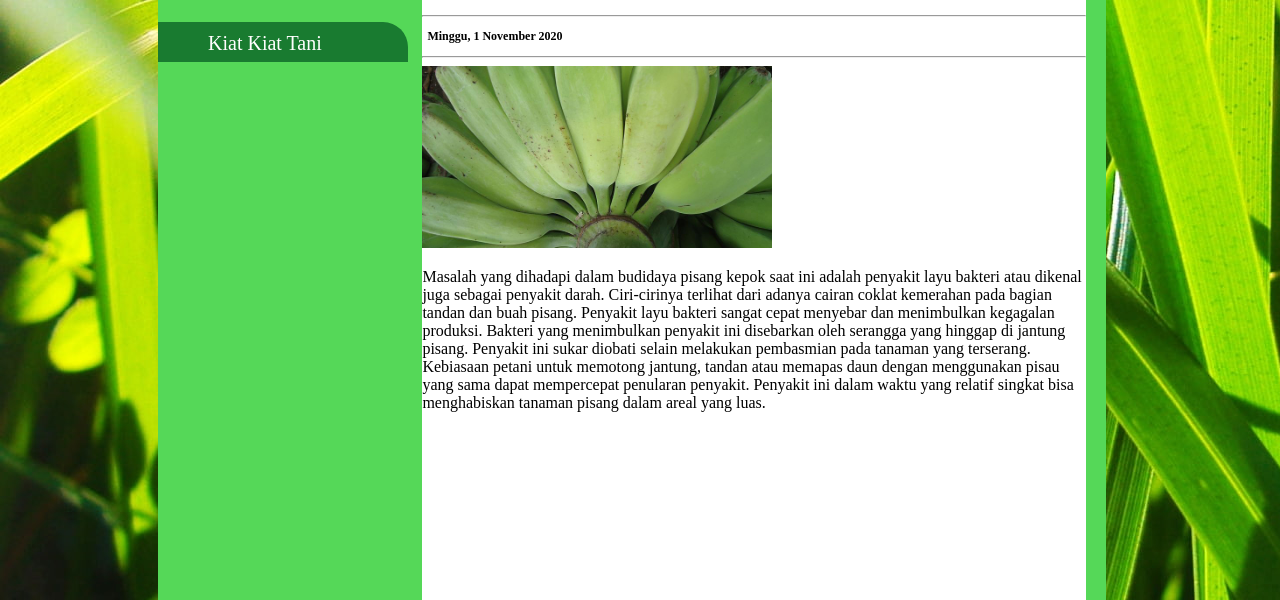
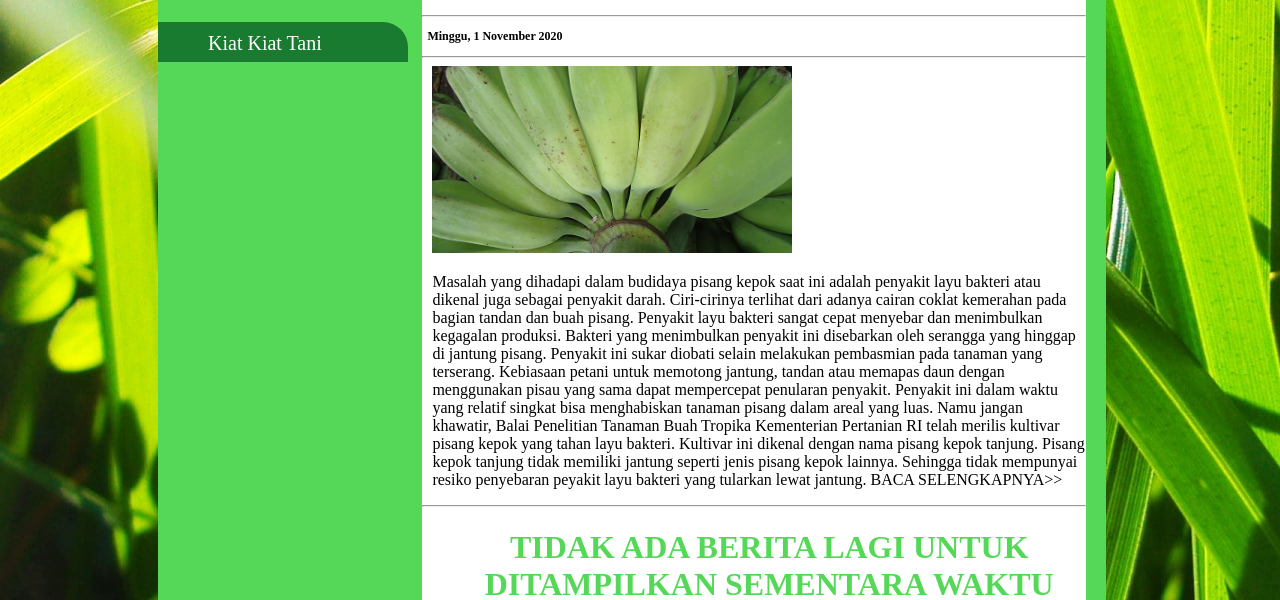
Before and after one commit to arifwahh/project-pweb, a plain HTML site: page homepage.html in a window 1280 px wide. Shown: the part 352-952 px from the top of the page. Drawn offline with Linux system fonts and the light colour scheme.

Commit message:
nambah bagian artikel

```diff
--- a/homepage.css
+++ b/homepage.css
@@ -74,11 +74,30 @@ margin-left: 10px;
     font-weight: bold;
 }
 #fotoartikel{
-    display: inline;
+    display: inline-block;
     width: 350px;
     height: auto;
+    margin-left: 10px;
 }
 #artikel{
-    display: inline;
-    float: right;
+    margin-left: 10px;
+
 }
+#foto1{
+    width: 360px;
+    height: auto;
+}
+.bacaselengkapnya{
+    text-decoration: none;
+    color: black;
+
+}
+.bacaselengkapnya:hover{
+    color:#55d858;
+}
+
+#foot{
+    margin-left: 30px;
+    text-align: center;
+    color:#55d858;
+}
--- a/homepage.html
+++ b/homepage.html
@@ -21,12 +21,24 @@
             <hr>
             <p class="tanggal">Minggu, 1 November 2020</p>
             <hr>
-            <img id="fotoartikel" src="buah-pisang-kepok.jpg" alt="" srcset="">
-            <p id="artikel">Masalah yang dihadapi dalam budidaya pisang kepok saat ini adalah penyakit layu bakteri atau dikenal juga sebagai penyakit darah. Ciri-cirinya terlihat dari adanya cairan coklat kemerahan pada bagian tandan dan buah pisang.
+            <div id="fotoartikel">
+                <img id="foto1" src="buah-pisang-kepok.jpg" alt="" srcset="">
+            </div>
+            <div id="artikel">
+                <p> Masalah yang dihadapi dalam budidaya pisang kepok saat ini adalah penyakit layu bakteri atau dikenal juga sebagai penyakit darah. Ciri-cirinya terlihat dari adanya cairan coklat kemerahan pada bagian tandan dan buah pisang.
 
-                Penyakit layu bakteri sangat cepat menyebar dan menimbulkan kegagalan produksi. Bakteri yang menimbulkan penyakit ini disebarkan oleh serangga yang hinggap di jantung pisang.  Penyakit ini sukar diobati selain melakukan pembasmian pada tanaman yang terserang.
+                    Penyakit layu bakteri sangat cepat menyebar dan menimbulkan kegagalan produksi. Bakteri yang menimbulkan penyakit ini disebarkan oleh serangga yang hinggap di jantung pisang.  Penyakit ini sukar diobati selain melakukan pembasmian pada tanaman yang terserang.
 
-                Kebiasaan petani untuk memotong jantung, tandan atau memapas daun dengan menggunakan pisau yang sama dapat mempercepat penularan penyakit. Penyakit ini dalam waktu yang relatif singkat bisa menghabiskan tanaman pisang dalam areal yang luas.</p>
+                    Kebiasaan petani untuk memotong jantung, tandan atau memapas daun dengan menggunakan pisau yang sama dapat mempercepat penularan penyakit. Penyakit ini dalam waktu yang relatif singkat bisa menghabiskan tanaman pisang dalam areal yang luas.
+
+                    Namu jangan khawatir, Balai Penelitian Tanaman Buah Tropika Kementerian Pertanian RI telah merilis kultivar pisang kepok yang tahan layu bakteri. Kultivar ini dikenal dengan nama pisang kepok tanjung.
+
+                    Pisang kepok tanjung tidak memiliki jantung seperti jenis pisang kepok lainnya. Sehingga tidak mempunyai resiko penyebaran peyakit layu bakteri yang tularkan lewat jantung. <a class="bacaselengkapnya" href="http://">BACA SELENGKAPNYA>></a></p>
+            </div>
+            <hr>
+            <h1 id="foot"> TIDAK ADA BERITA LAGI
+                UNTUK DITAMPILKAN SEMENTARA WAKTU</h1>
+
         </div>
 
         <div class="containerkiat">
```
